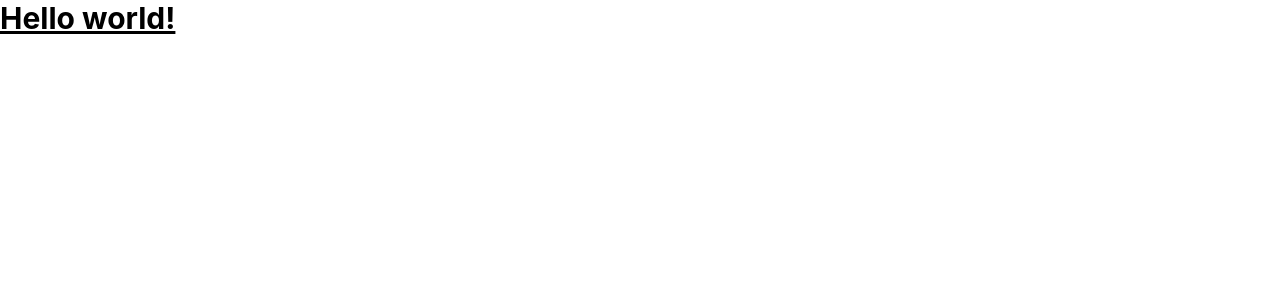
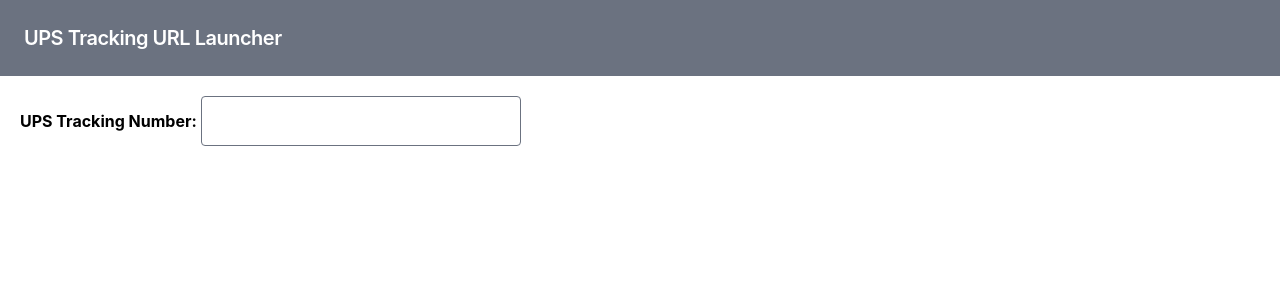
Before and after one commit to johnwargo/ups-tracking-url-launcher, a React (Create React App) app: page / in a window 1280 px wide. Shown: the top 300 px of the page. Built offline with nearby package versions, Linux system fonts and the light colour scheme.

Commit message:
completed first version

```diff
--- a/package.json
+++ b/package.json
@@ -3,6 +3,7 @@
   "version": "0.1.0",
   "private": true,
   "dependencies": {
+    "@tailwindcss/forms": "^0.4.0",
     "@testing-library/jest-dom": "^5.16.1",
     "@testing-library/react": "^12.1.2",
     "@testing-library/user-event": "^13.5.0",
--- a/src/App.js
+++ b/src/App.js
@@ -1,12 +1,59 @@
-import logo from './logo.svg';
+import React from 'react';
+
 import './App.css';
 
-function App() {
-  return (
-    <h1 className="text-3xl font-bold underline">
-      Hello world!
-    </h1>
-  );
+class App extends React.Component {
+
+  constructor(props) {
+    super(props);
+    this.state = {
+      trackingNumber: '',
+      trackingURL: ''
+    };
+
+    this.handleChange = this.handleChange.bind(this);
+    this.handleClick = this.handleClick.bind(this);
+  };
+
+  handleChange(event) {
+    this.setState({ trackingNumber: event.target.value });
+  }
+
+  handleClick(event) {
+    window.open(`https://www.ups.com/track?loc=en_US&requester=QUIC&tracknum=${this.state.trackingNumber}/trackdetails`);
+  }
+
+  render() {
+    return (
+      <div>
+        <nav className="flex items-center justify-between flex-wrap bg-gray-500 p-6">
+          <div className="flex items-center flex-shrink-0 text-white mr-6">
+            <span className="font-semibold text-xl tracking-tight">UPS Tracking URL Launcher</span>
+          </div>
+        </nav>
+        <div className="container mx-auto px-5 py-5">
+          <label className='font-bold'>
+            UPS Tracking Number:&nbsp;
+            <input
+              className="px-4 py-3 w-80 rounded"
+              name="trackingNumber"
+              type="text"
+              value={this.state.trackingNumber}
+              onChange={this.handleChange}
+              required />
+          </label>
+          <br />
+          <button
+            hidden={this.state.trackingNumber.length === 0}
+            class="bg-blue-500 hover:bg-blue-700 text-white font-bold py-2 px-4 my-5 border border-blue-700 rounded"
+            onClick={this.handleClick}>
+            Launch Tracking URL
+          </button>
+        </div>
+      </div>
+    );
+  }
+
 }
 
 export default App;
--- a/tailwind.config.js
+++ b/tailwind.config.js
@@ -3,5 +3,5 @@
   theme: {
     extend: {},
   },
-  plugins: [],
+  plugins: [require('@tailwindcss/forms')],
 }
```
